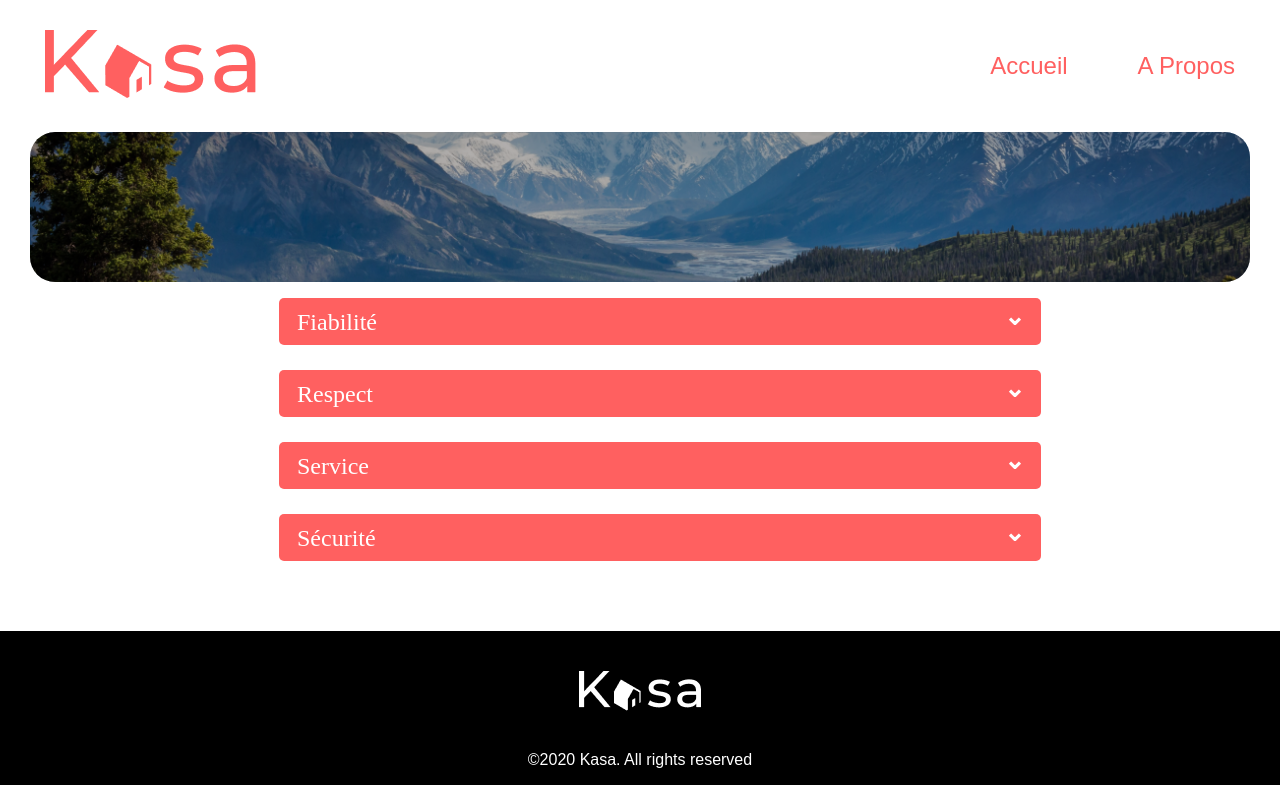
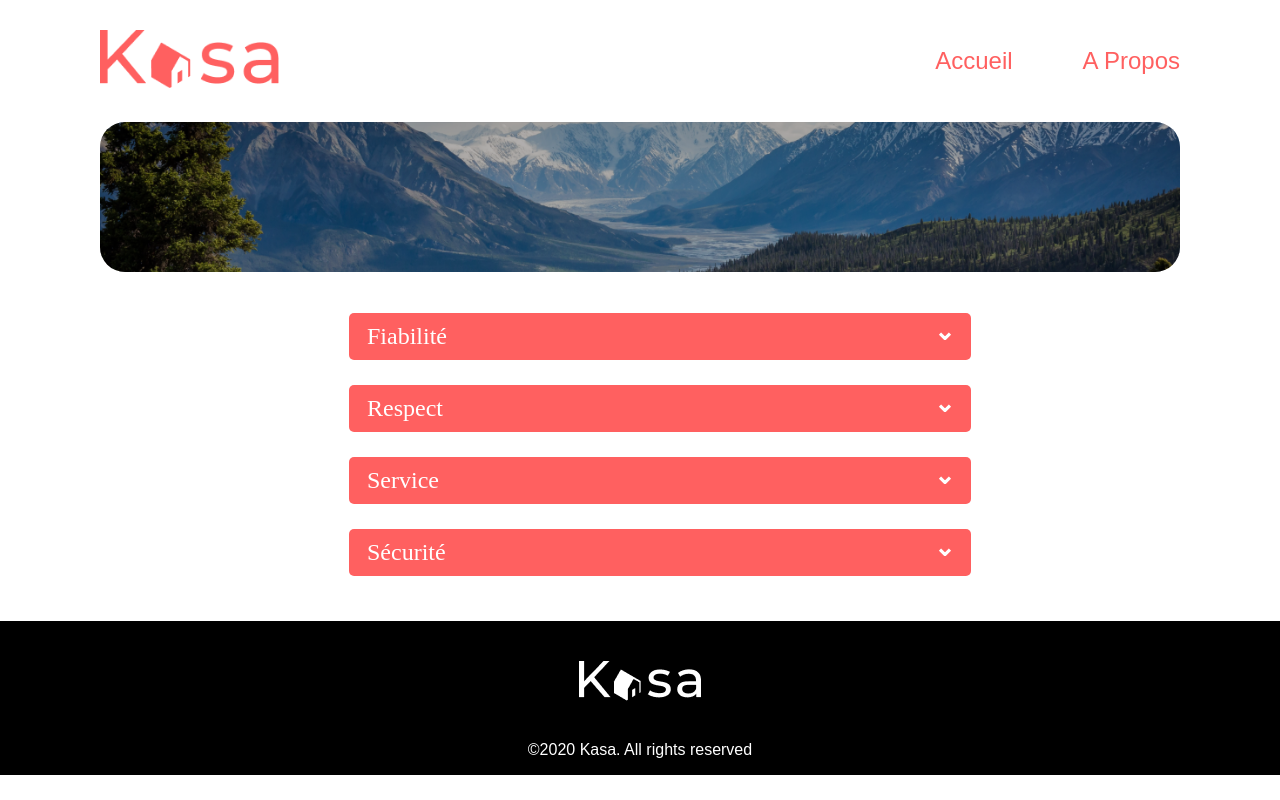
Before and after one commit to Genaxp/P7_Casa, a React (Create React App) app in the folder casa/: page /Apropos in a window 1280 px wide. Built offline with nearby package versions, Linux system fonts and the light colour scheme.

Commit message:
modifications de dimensions height/width

```diff
--- a/casa/src/components/Banner.js
+++ b/casa/src/components/Banner.js
@@ -5,6 +5,7 @@ import '../styles/banner.scss'
 const Banner = () => {
     return (
         <div className="banner">
+
             <h1 className="lourd"> Chez vous,<br className="br" /> partout et ailleurs</h1>
         </div>
     )
--- a/casa/src/components/Card.js
+++ b/casa/src/components/Card.js
@@ -5,10 +5,7 @@ const Card = ({ data }) => {
     return (
 
         <div className="card">
-            < Link
-                to="/Detail"
-                state={{ logementId: data.id }}
-            >
+            <Link to={"/Detail/"+ data.id }>
                 <img src={data.cover} alt="show home" />
                 <div className="card__title">
                     <h4> {data.title}</h4>
--- a/casa/src/components/Navigation.js
+++ b/casa/src/components/Navigation.js
@@ -5,7 +5,7 @@ import { NavLink } from 'react-router-dom'
 
 function Nav() {
     return (
-        <nav className='k-banner'>
+        <nav className='k-banner container'>
             <div className="k-banner__Logo" >
                 <img className="k-banner__img" src={Logo} alt='Logo' />
             </div>
--- a/casa/src/pages/App.js
+++ b/casa/src/pages/App.js
@@ -9,13 +9,15 @@ import Erreur404 from "./Erreur404";
 import Navigation from '../components/Navigation';
 import Footer from '../components/Footer';
 
+
+
 const App = () => {
   return (
     <BrowserRouter>
-      <Navigation className="container" />
+      <Navigation/>
       <Routes>
         <Route path="/" element={<Accueil />} />
-        <Route path="/Detail" element={<Detail />} />
+        <Route path="/Detail/:id" element={<Detail />} />
         <Route path="/Apropos" element={<Apropos />} />
         <Route path="*" element={<Erreur404 />} />
       </Routes>
--- a/casa/src/pages/Detail.js
+++ b/casa/src/pages/Detail.js
@@ -1,13 +1,16 @@
 import React, { useState } from "react";
-import { useLocation } from "react-router-dom"
+import { useParams } from "react-router-dom"
 import logements from "../components/logements"
 import Accordion from "../components/Accordion";
 
 
 function Detail() {
-    const location = useLocation()
-    const Home = logements.find((home) => home.id === location.state.logementId)
 
+    let {id} = useParams()
+    console.log(id)
+
+    const Home = logements.find((home) => home.id === id)
+    /**if Home*/
     const pictures = Home.pictures
     const [currentPic, setCurrentPic] = useState(0)
 
@@ -47,6 +50,7 @@ function Detail() {
                     {currentPic + 1} / {pictures.length}
                 </span>
             </div >
+
             <div className="logement__banner">
                 <div className="logement">
                     <h1 className="logement__titre">{Home.title}</h1>
--- a/casa/src/styles/App.scss
+++ b/casa/src/styles/App.scss
@@ -2,13 +2,18 @@
 .bodyz {
   font-family: 'Montserrat', sans-serif;
   color: #ff6060;
-  @media (width <=768px) {
-    padding: 20px;
-  }
 }
 
 .container {
-  margin: 30px;
+  margin: 30px 100px;
+
+  @media ( width <= 1092px){
+    margin: 30px 50px;
+  }
+
+  @media (width <= 768px){
+    margin:20px;
+  }
 }
 
 /*********************************ACCUEIL*********************************************/
@@ -265,11 +270,6 @@ h3 {
   justify-content: flex-end;
 }
 
-.logement__description__container {
-  flex-basis: 47%;
-  line-height: 25px;
-}
-
 .logement__description__card__contenu {
   background: #f6f6f6;
   flex-basis: 42%;
@@ -334,15 +334,13 @@ li {
   background: url(../assets/images/kalen.png) center/cover;
   max-width: 100%;
   min-height: 150px;
-  margin:auto;
-
+  margin: auto;
   border-radius: 25px;
 
   @media (width<=768px) {
     background: url(../assets/images/kalen-Unsplash.png)center/cover;
     max-height: 100%;
-    height: 600px;
-    width: 632px;
+    height: 223px;
     max-width: 100%;
 
   }
--- a/casa/src/styles/accordion.scss
+++ b/casa/src/styles/accordion.scss
@@ -8,7 +8,7 @@
         display: flex;
         align-items: center;
         justify-content: space-between;
-        margin-bottom: 25px;
+        margin-top: 25px;
         height: 47px;
         background: #ff6060;
         color: white;
@@ -49,6 +49,11 @@
     justify-content: space-around;
     flex-direction: column;
     padding: 0px 209px;
+
+    @media screen and (width <= 1092px){
+        padding: 0 150px;
+    }
+
     @media screen and (width <=768px) {
         padding: 0;
     }
@@ -61,6 +66,5 @@
         @media screen and (width <=768px) {
             padding: 0;
         }
-
     }
 }
--- a/casa/src/styles/navigation.scss
+++ b/casa/src/styles/navigation.scss
@@ -4,25 +4,31 @@
     justify-content: space-between;
     align-items: center;
     font-family: 'Montserrat', sans-serif;
-    margin: 30px 45px;
 
-    @media screen and (width <=768px) {
-        margin: 5px;
-        display: flex;
-        justify-content: space-between;
-    }
+    // @media screen and (width <=768px) {
+    //     margin: 5px;
+    //     display: flex;
+    //     justify-content: space-between;
+    // }
 
     .k-banner__Logo {
         max-width: 100%;
         .k-banner__img {
-            width: 100%;
+            width: 85%;
         }
     }
 
     ul {
         display: flex;
         list-style-type: none;
-        padding: 0;
+        gap:70px;
+        padding:0;
+        @media (width <= 768px){
+            gap: 20px;
+        }
+    }
+    li{
+        white-space: nowrap;
     }
 }
 
@@ -32,7 +38,6 @@ a {
 
 .lien__nav {
     text-decoration: none;
-    padding-left: 70px;
     color: #FF6060;
     font-size: 24px;
     @media screen and (width <=768px) {
@@ -41,7 +46,6 @@ a {
         font-size: 12px;
         line-height: 17px;
         text-transform: uppercase;
-        padding-left: 11px;
     }
 }
 
```
Also changed, not shown: casa/src/components/Gallery.js (added).
